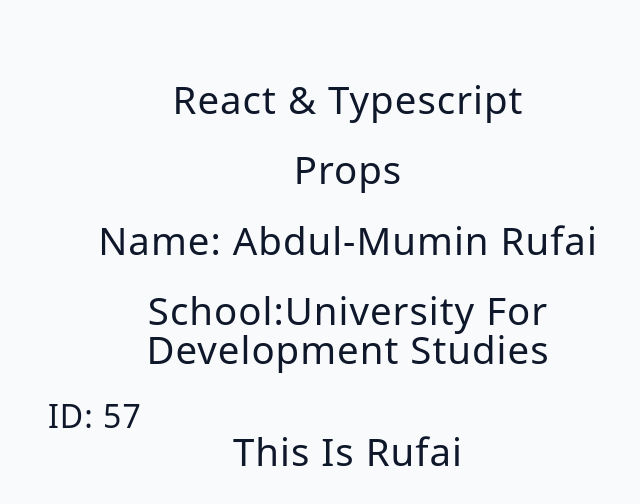
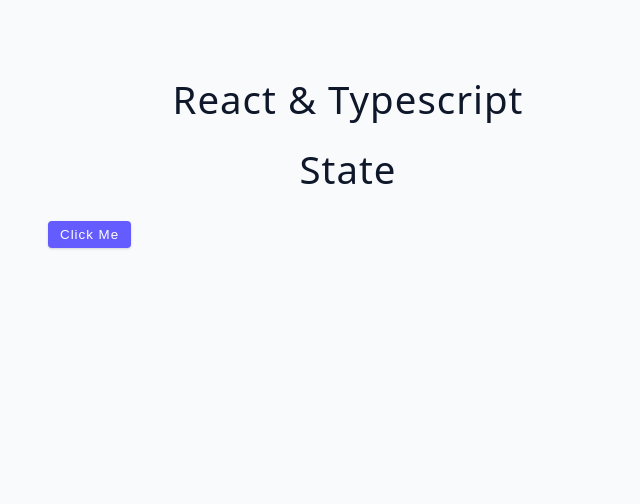
Before and after one commit to abdul-mumin-rufai/full-typescript-with-react, a React (Vite) app: page / in a window 1280 px wide. Shown: the top 504 px of the page, without its empty margins (292-932 px from the left). Built offline with nearby package versions, Linux system fonts and the light colour scheme.

Commit message:
useState: learnt how to type the useState functin with the right type

```diff
--- a/src/App.tsx
+++ b/src/App.tsx
@@ -1,12 +1,10 @@
 
-import Component from "./starter/02-props";
+import Component from "./starter/03-state";
 
 function App() {
   return (
     <main>
-      <Component name='Abdul-Mumin Rufai' school='University for Development Studies' id={57}>
-        <h2>this is Rufai</h2>
-      </Component>
+      <Component/>
     </main>
   );
 }
--- a/src/starter/03-state/index.tsx
+++ b/src/starter/03-state/index.tsx
@@ -1,8 +1,53 @@
+import { useState } from "react";
+
 function Component() {
+  interface useStateInterface {
+    name: string;
+    url: string;
+    school: string;
+    id: number
+  };
+
+  const studentRufai = [{
+    name: 'abdul',
+    url: 'abdul_url',
+    school: 'danfa',
+    id:11
+  },{
+    name: 'mumin',
+    url: 'mumin_url',
+    school: 'danfa',
+    id:11
+  },{
+    name: 'rufai',
+    url: 'rufai_url',
+    school: 'danfa',
+    id:11
+  },{
+    name: 'bawa',
+    url: 'bawa_url',
+    school: 'danfa',
+    id:11
+  }]
+
+  // setting up primitive data types
+  // typescript has the ability to infer the type of the data.
+  //const [text, setText] = useState('i was clicked');
+  const [number, setNumber] = useState(11)
+  number
+  const [schoolBoy, setSchoolBoy] = useState<useStateInterface[]>(studentRufai);
+
   return (
     <div>
       <h2>React & Typescript</h2>
       <h2>State</h2>
+      <button className="btn bnt-center" onClick={() => {
+        //setText('click')
+        setNumber(120);
+        setSchoolBoy([...schoolBoy, { name:'etoo', url: 'bawa_url',school: 'danfa',id:11}])
+      }}>
+        Click me
+      </button>
     </div>
   );
 }
```
